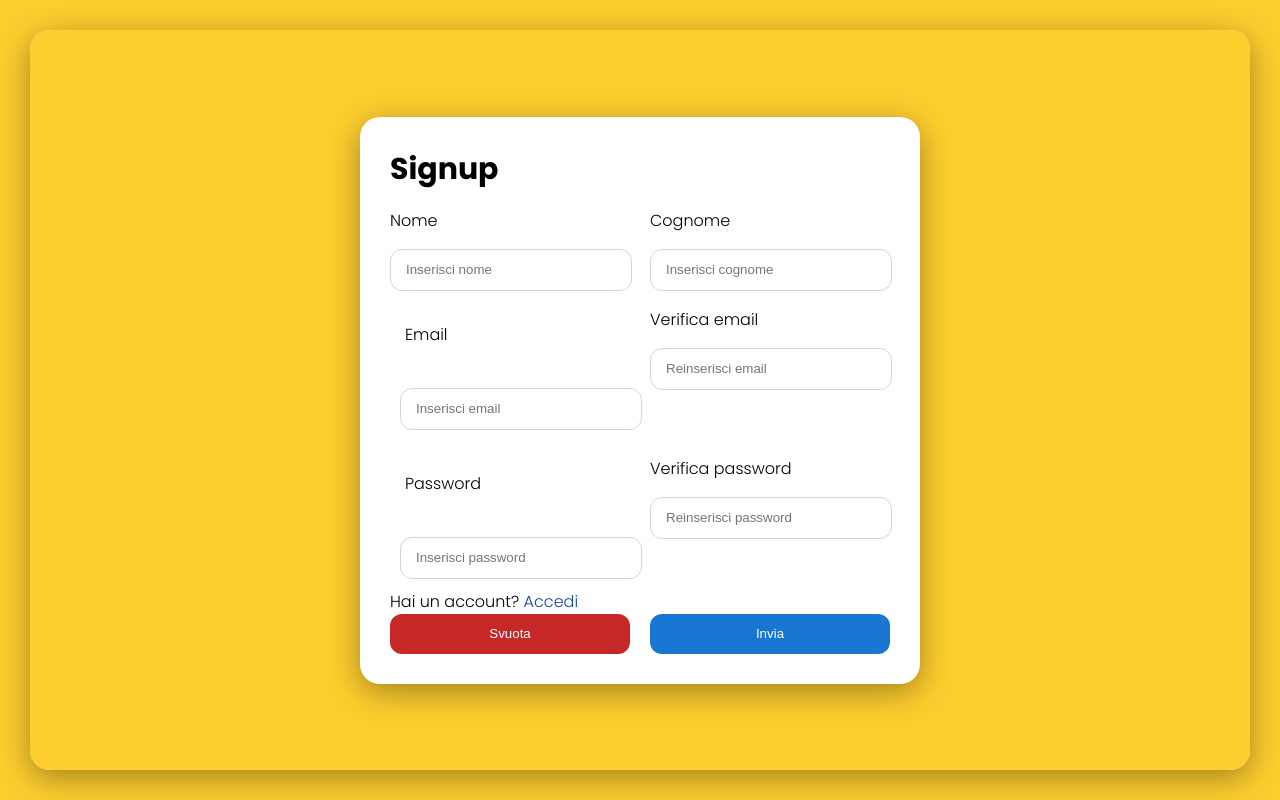
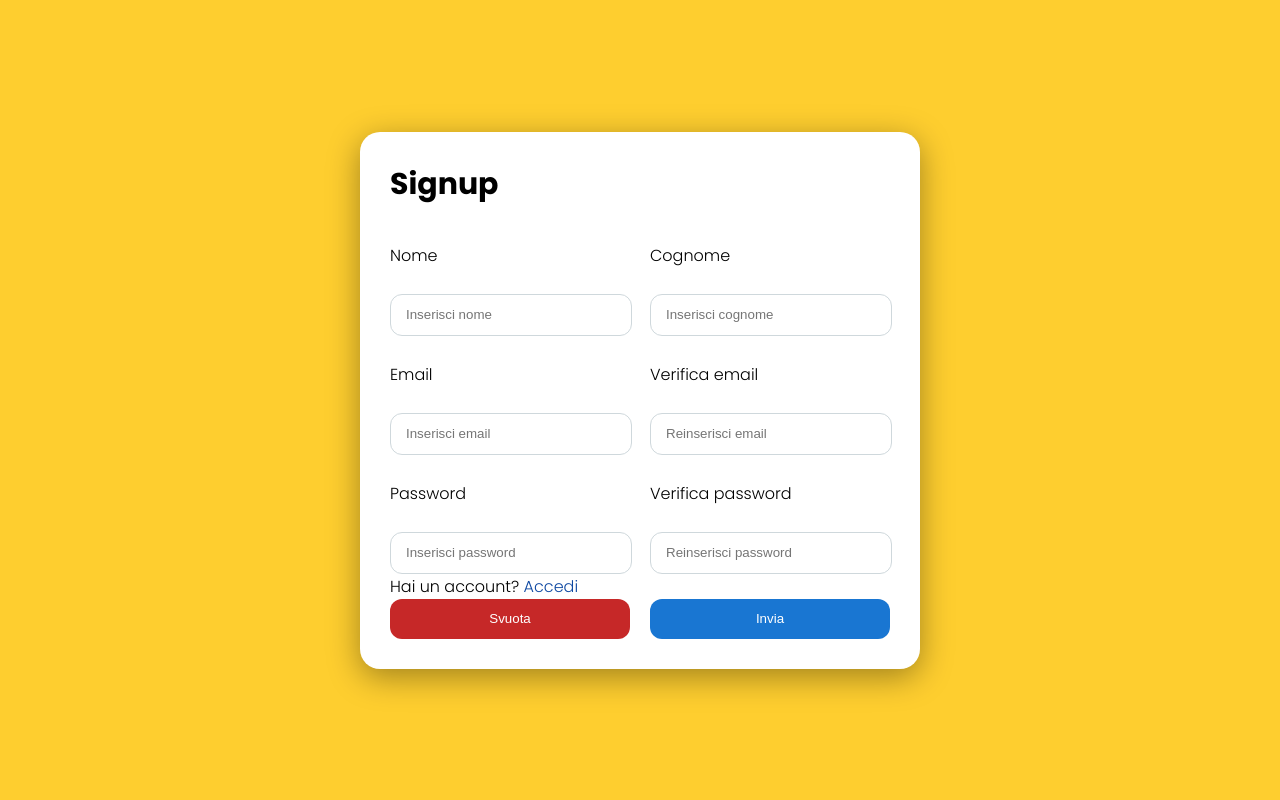
Before and after one commit to webchat-project/webchat.frontend, a React (Create React App) app: page /signup in a window 1280 px wide. Built offline with nearby package versions, Linux system fonts and the light colour scheme.

Commit message:
CSS adjust

```diff
--- a/src/styles/App.css
+++ b/src/styles/App.css
@@ -6,21 +6,15 @@ html, body {
   height: 100%;
   width: 100%;
   position: fixed;
-
-  background-color: #fece2f;
 }
 
 #root {
   margin: 0;
-  height: calc(100% - 60px);
-  width: calc(100% - 60px);
+  height: 100%;
+  width: 100%;
   overflow: hidden;
   display: flex;
   justify-content: center;
   align-items: center;
-
   background-color: white;
-  border-radius: 20px;
-  margin: 30px;
-  box-shadow: 0 8px 32px 0 rgba(0, 0, 0, 0.37);
 }
--- a/src/styles/Login.css
+++ b/src/styles/Login.css
@@ -22,20 +22,18 @@
 
 #page-title {
     margin: 0px;
+    margin-bottom: 20px;
     font-size: 30px;
 }
 
 #email-input {
     height: 40px;
-    margin: 10px;
+    margin-top: 10px;
+    margin-bottom: 10px;
     width: calc(100% - 30px);
     border: 1px solid #cfd8dc;
     border-radius: 12px;
     padding: 0 15px;
-}
-
-#email-input-title {
-    padding : 15px;
 }
 
 #email-input:focus {
@@ -44,49 +42,16 @@
     border: 1px solid rgb(255, 193, 7, 0.2);
 }
 
-#verify-email-input {
+#password-input {
     height: 40px;
+    margin-top: 10px;
     width: calc(100% - 30px);
     border: 1px solid #cfd8dc;
     border-radius: 12px;
     padding: 0 15px;
 }
 
-#verify-email-input:focus {
-    outline: none;
-    background-color: rgb(255, 193, 7, 0.1);
-    border: 1px solid rgb(255, 193, 7, 0.2);
-}
-
-#password-input {
-    height: 40px;
-    margin: 10px;
-    width: calc(100% - 30px);
-    border: 1px solid #cfd8dc;
-    border-radius: 12px;
-    padding: 0 15px;
-}
-
-#password-input-title {
-    padding: 15px;
-}
-
-
 #password-input:focus {
-    outline: none;
-    background-color: rgb(255, 193, 7, 0.1);
-    border: 1px solid rgb(255, 193, 7, 0.2);
-}
-
-#verify-password-input {
-    height: 40px;
-    width: calc(100% - 30px);
-    border: 1px solid #cfd8dc;
-    border-radius: 12px;
-    padding: 0 15px;
-}
-
-#verify-password-input:focus {
     outline: none;
     background-color: rgb(255, 193, 7, 0.1);
     border: 1px solid rgb(255, 193, 7, 0.2);
--- a/src/styles/Signup.css
+++ b/src/styles/Signup.css
@@ -34,6 +34,8 @@
 
 #name-input {
     height: 40px;
+    margin-top: 10px;
+    margin-bottom: 10px;
     width: calc(100% - 30px);
     border: 1px solid #cfd8dc;
     border-radius: 12px;
@@ -48,6 +50,7 @@
 
 #surname-input {
     height: 40px;
+    margin-top: 10px;
     width: calc(100% - 30px);
     border: 1px solid #cfd8dc;
     border-radius: 12px;
@@ -62,6 +65,7 @@
 
 #email-input {
     height: 40px;
+    margin-top: 10px;
     width: calc(100% - 30px);
     border: 1px solid #cfd8dc;
     border-radius: 12px;
@@ -74,8 +78,24 @@
     border: 1px solid rgb(255, 193, 7, 0.2);
 }
 
+#verify-email-input {
+    height: 40px;
+    margin-top: 10px;
+    width: calc(100% - 30px);
+    border: 1px solid #cfd8dc;
+    border-radius: 12px;
+    padding: 0 15px;
+}
+
+#verify-email-input:focus {
+    outline: none;
+    background-color: rgb(255, 193, 7, 0.1);
+    border: 1px solid rgb(255, 193, 7, 0.2);
+}
+
 #password-input {
     height: 40px;
+    margin-top: 10px;
     width: calc(100% - 30px);
     border: 1px solid #cfd8dc;
     border-radius: 12px;
@@ -83,6 +103,21 @@
 }
 
 #password-input:focus {
+    outline: none;
+    background-color: rgb(255, 193, 7, 0.1);
+    border: 1px solid rgb(255, 193, 7, 0.2);
+}
+
+#verify-password-input {
+    height: 40px;
+    margin-top: 10px;
+    width: calc(100% - 30px);
+    border: 1px solid #cfd8dc;
+    border-radius: 12px;
+    padding: 0 15px;
+}
+
+#verify-password-input:focus {
     outline: none;
     background-color: rgb(255, 193, 7, 0.1);
     border: 1px solid rgb(255, 193, 7, 0.2);
```
